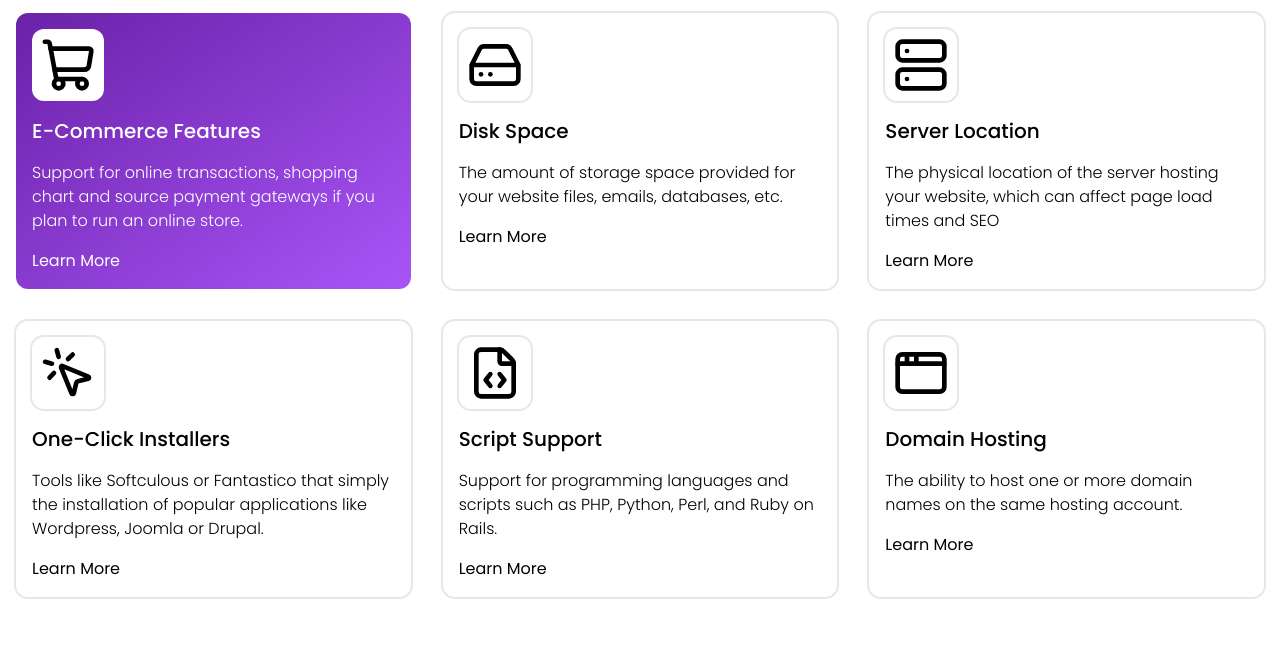
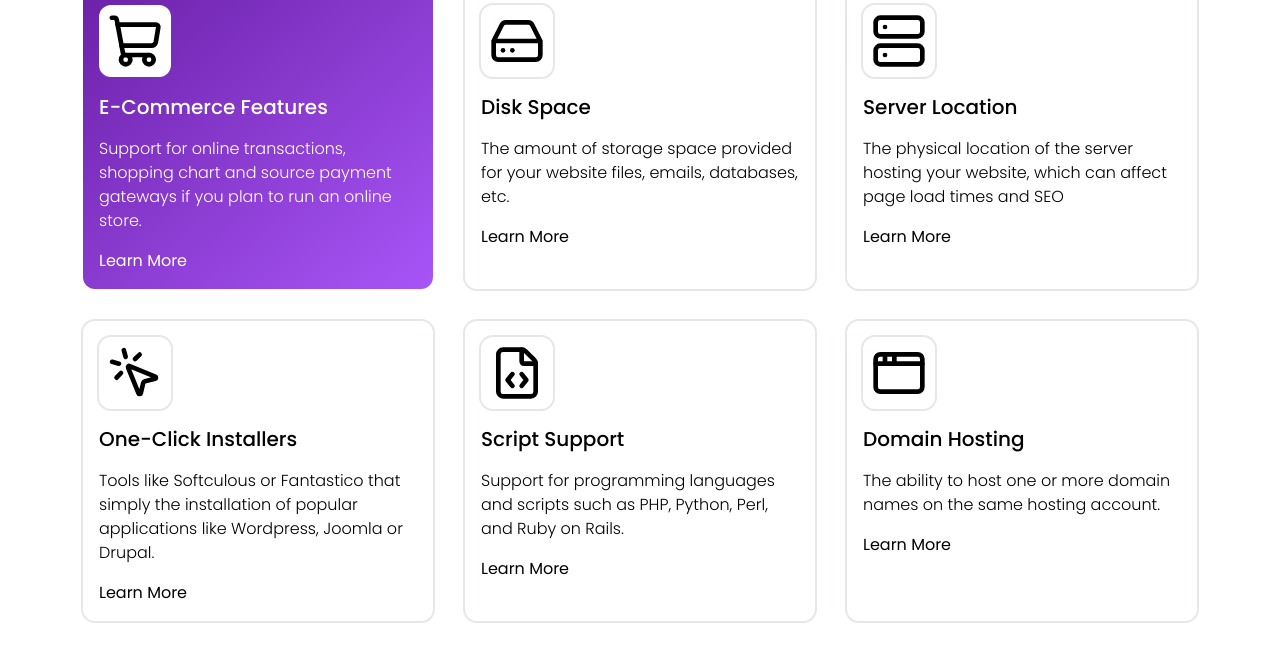
Before and after one commit to labasubagia/bigdevsoon, a plain HTML site: page 100days/day45.html in a window 1280 px wide. Shown: the part 145-800 px from the top of the page. Drawn offline with nearby package versions, Linux system fonts and the light colour scheme.

Commit message:
chore: day 45

```diff
--- a/100days/day45.html
+++ b/100days/day45.html
@@ -84,7 +84,7 @@
           <div
             tabindex="${index}"
             class="
-              feature outline-none
+              feature outline-none md:max-w-[350px]
               rounded-xl p-4 ring-2 group ring-gray-200 space-y-4 cursor-pointer
               focus:text-white focus:ring-0 focus:bg-gradient-to-br from-purple-800 to-purple-500
             "
```
